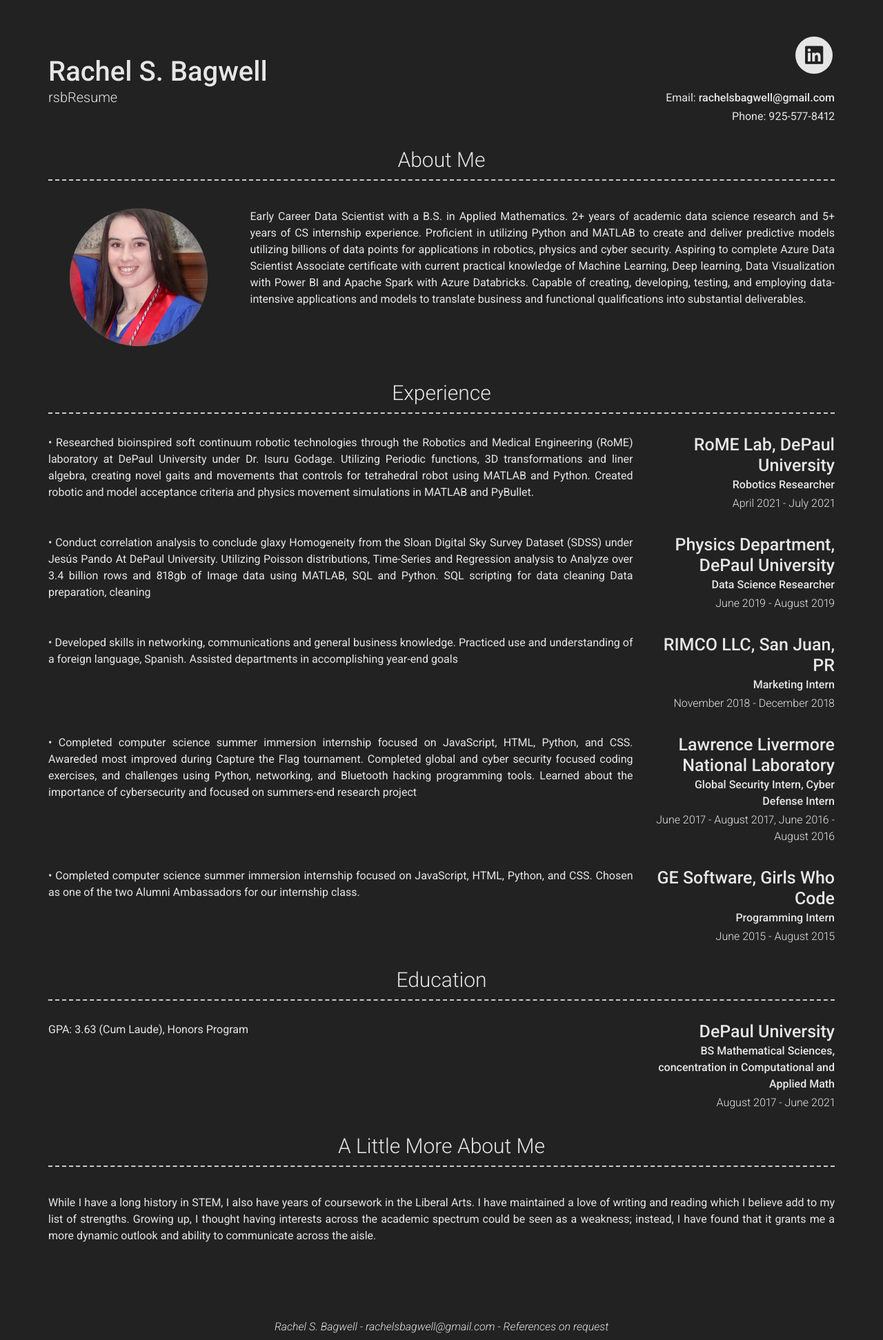
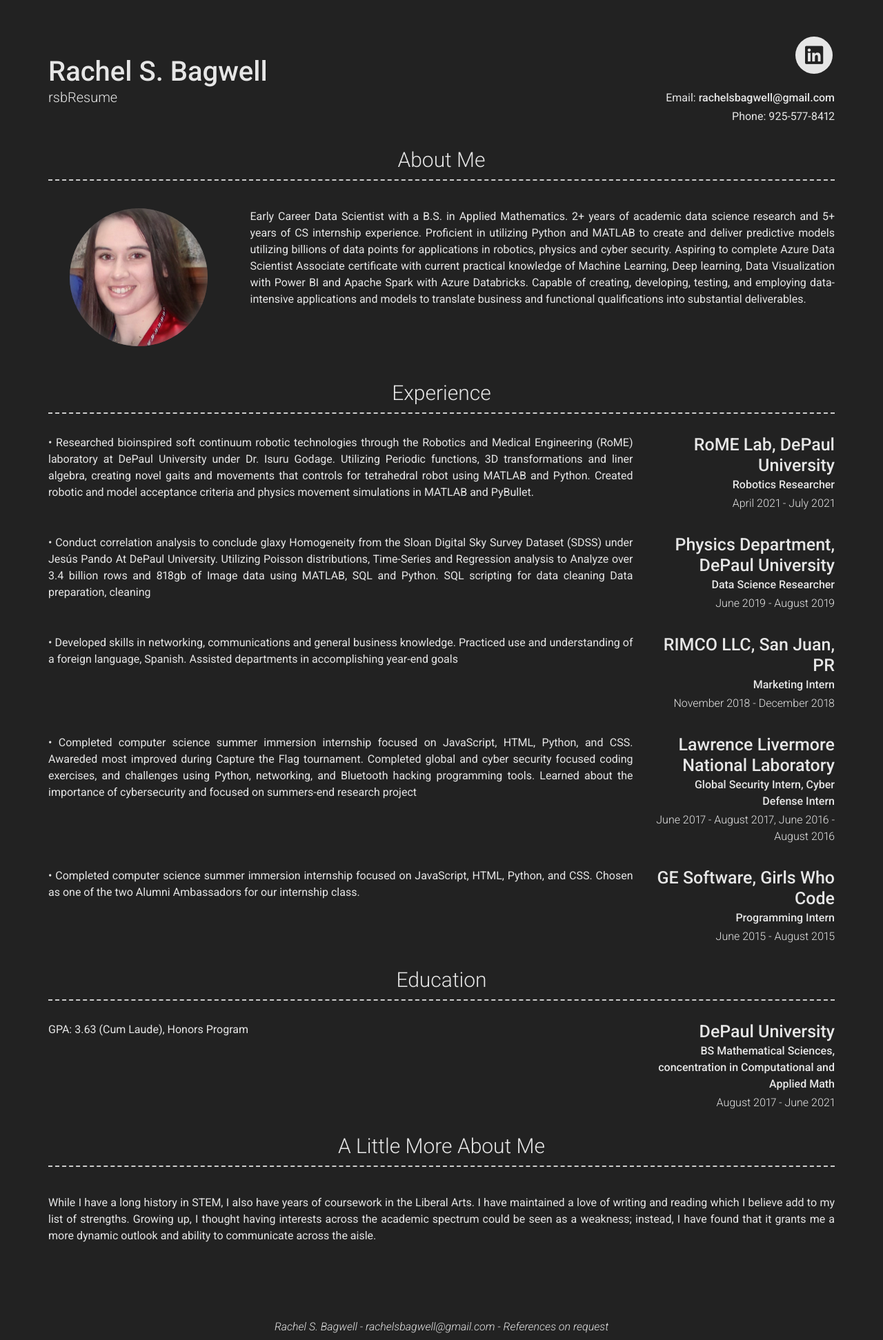
Before and after one commit to rachelsierra/rsbResume, a Jekyll site: the page built from index.md, in a window 1280 px wide. Shown: the whole page at 69% size. Built offline with Jekyll 4.4.1, drawn with Linux system fonts in a browser that asks for light colours; nearby versions of some CDN libraries.

Commit message:
Picupdate

```diff
--- a/_config.yml
+++ b/_config.yml
@@ -51,7 +51,7 @@ linkedin_username: rachel-bagwell
 
 # About Section
 # about_title: About Me (Use this to override about section title)
-about_profile_image: profile.jpg #Directory of profile image (eg. images/profile.jpg)
+about_profile_image: profileUpdate.jpg #Directory of profile image (eg. images/profile.jpg)
 about_content: | # this will include new lines to allow paragraphs
   Early Career Data Scientist with a B.S. in Applied Mathematics.  2+ years of academic data science research and  5+ years of CS internship experience.  Proficient in utilizing Python and  MATLAB to create and deliver predictive models utilizing billions of data points for applications in robotics, physics and cyber security. Aspiring to complete Azure Data Scientist Associate certificate with current practical knowledge of Machine Learning, Deep learning,  Data Visualization with Power BI and Apache Spark with Azure Databricks. Capable of creating, developing, testing, and employing data-intensive applications and models to translate business and functional qualifications into substantial deliverables.
 #    - Lists
```
Also changed, not shown: profile.jpg (deleted), profileUpdate.jpg (added), 1 other file.
